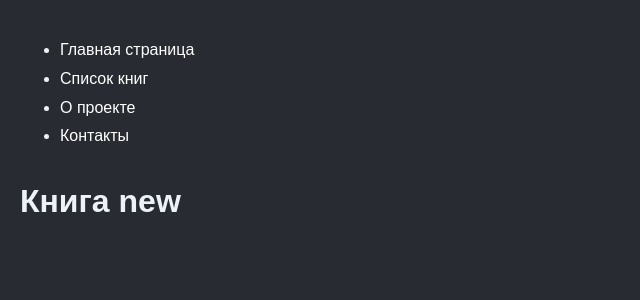
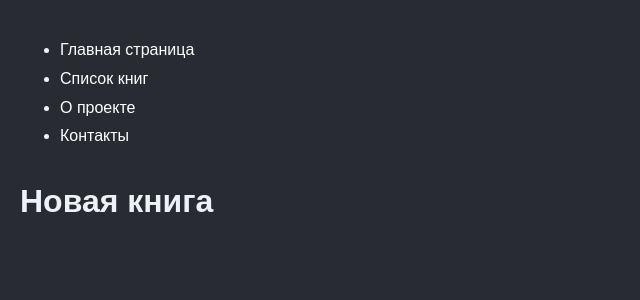
Before and after one commit to aleksmn/react-router-v6, a React (Create React App) app: page /books/new in a window 1280 px wide. Shown: the top 300 px of the page, without its empty margins (0-640 px from the left). Built offline with nearby package versions, Linux system fonts and the light colour scheme.

Commit message:
add dynamic routes

```diff
--- a/src/App.js
+++ b/src/App.js
@@ -5,6 +5,8 @@ import Book from './components/Book';
 import About from './components/About';
 import Contacts from './components/Contacts';
 import Navbar from "./components/Navbar";
+import NewBook from './components/NewBook';
+import NotFound from './components/NotFound';
 
 const App = () => {
   return (
@@ -16,6 +18,8 @@ const App = () => {
         <Route path="/about" element={< About />} />
         <Route path="/contacts" element={< Contacts />} />
         <Route path="/books/:id" element={< Book />} />
+        <Route path="/books/new" element={< NewBook />} />
+        <Route path="*" element={< NotFound />} />
       </Routes>
     </div>
   )
--- a/src/components/BooksList.js
+++ b/src/components/BooksList.js
@@ -7,7 +7,7 @@ const BooksList = () => {
 
             <Link to="/books/1">Первая книга</Link><br/>
             <Link to="/books/2">Вторая книга</Link><br />
-
+            <Link to="/books/new">Добавить книгу...</Link><br />
 
         </>
     );
--- /dev/null
+++ b/src/components/NewBook.js
@@ -0,0 +1,7 @@
+const NewBook = () => {
+    return (
+        <h1>Новая книга</h1>
+    );
+}
+
+export default NewBook;
--- /dev/null
+++ b/src/components/NotFound.js
@@ -0,0 +1,7 @@
+const NotFound = () => {
+    return (
+        <h1>Упс! Страница не найдена!</h1>
+     );
+}
+
+export default NotFound;
```
